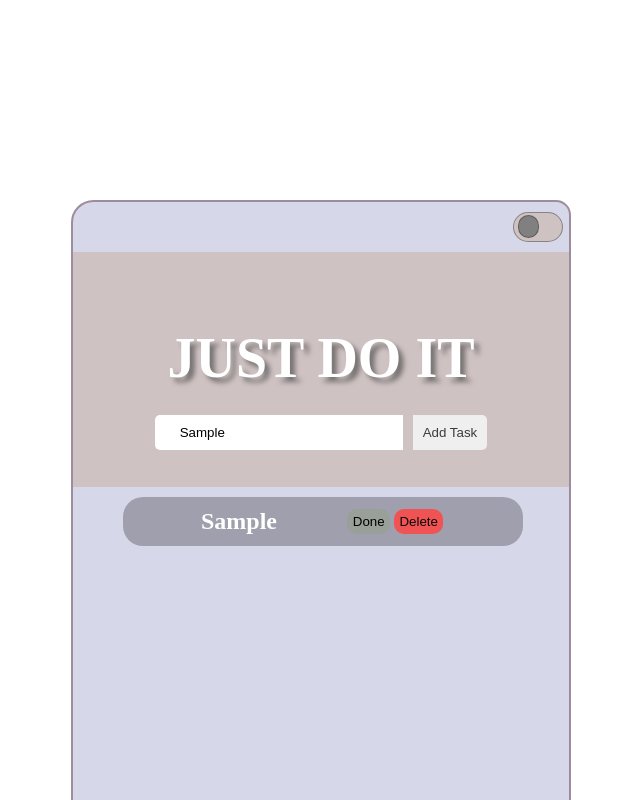
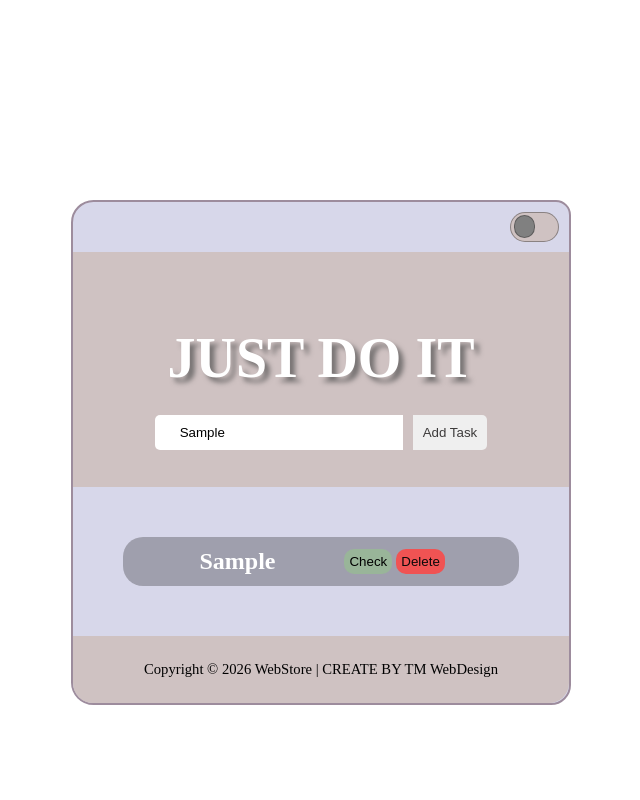
Before and after one commit to Theodor-gif/to-do-list-To-learn-, a plain HTML site: page index.html in a window 1280 px wide. Both pictures are taken after typing "Sample" into the empty fields and a click on the button "Add Task". Shown: the top 800 px of the page, without its empty margins (319-959 px from the left). Drawn offline with Linux system fonts and the light colour scheme.

Commit message:
Almost done

```diff
--- a/index.html
+++ b/index.html
@@ -10,7 +10,7 @@
     <div id="main">
         <nav>
             <div id="box-light" >
-                <button id="circle-icon"></button>
+                <button type="submit" id="circle-icon" aria-label="toggle light mode"></button>
             </div>
         </nav>
         <main>
--- a/index.js
+++ b/index.js
@@ -19,11 +19,7 @@ changeMode.addEventListener('click', () => {
     baseMode.style.justifyContent = 'right';
 
 
-    bodyElement.classList.add('light-mode');
-    bodyElement.classList.toggle('light-mode');
-
-    footerElement.classList.toggle('color');
-})
+});
 
 addElement.addEventListener('click', () => {
     const newList = document.createElement('section');
@@ -31,7 +27,7 @@ addElement.addEventListener('click', () => {
         <div id="list">
             <h2 id="task-name">${reasonList.value}</h2>
                 <div id="list-btn">
-                    <button type="submit" id="task-done">Done</button>
+                    <button type="submit" id="task-done">Check</button>
                     <button type="reset" id="task-delete">Delete</button>
                 </div>
         </div>
@@ -40,16 +36,14 @@ addElement.addEventListener('click', () => {
 
     newSection.appendChild(newList);
 
-    const doneTask = document.querySelector('#task-done');
+    const check = newList.querySelector('#task-done');
+    check.addEventListener('click', () => {
+        check.classList.toggle('color');
+    })
 
-    doneTask.addEventListener('click', () => {
-        doneTask.classList.toggle('color');
-    });
-
-    const deleteTask = document.querySelector('#task-delete');
-
-    deleteTask.addEventListener('click', () =>{
+    newList.querySelector('#task-delete').addEventListener('click', () => {
         newList.remove();
     })
 
+
 });
--- a/style.css
+++ b/style.css
@@ -7,18 +7,9 @@
 
 /* SECTION */
 #main{
-    display: grid;
-    grid:
-    "Navigation" 50px
-    "Adding" 100px
-    "List" 700px
-    "Total" 50px
-    "Copy" 50px
-    /
-    500px;
+
     width: 500px;
-    margin: 0 auto;
-    margin-top: 200px;
+    margin: 200px auto;
     border: 2px solid rgb(157, 140, 157);
     border-top-left-radius: 22.5px;
     border-top-right-radius: 15px;
@@ -30,12 +21,11 @@
 
 /* SECTION */
 nav{
-    grid-area: Navigation;
     display: flex;
     justify-content: right;
     border-top-left-radius: 20px;
     border-top-right-radius: 20px;
-    width: 99
+    width: 100%;
 }
 #box-light{
     background-color: rgb(207, 194, 194);
@@ -45,6 +35,7 @@ nav{
     border: 1px solid rgba(44, 42, 42, 0.421);
     display: flex;
     justify-content: left;
+    height: 30px;
 }
 #circle-icon{
     background-color: grey;
@@ -58,9 +49,9 @@ nav{
 
 /* SECTION */
 #head-list{
-    grid-area: Adding;
     background-color:rgb(207, 194, 194);
-    width: 99.2%
+    width: 100%;
+    margin-bottom: 50px;
 }
 h1{
     text-align: center;
@@ -123,7 +114,7 @@ h1{
     border-radius: 10px;
     border: none;
     cursor: pointer;
-    background-color: rgb(153, 160, 153);
+    background-color: rgb(153, 181, 153);
 }
 #task-delete{
     padding: 5px;
@@ -142,9 +133,8 @@ h1{
 
 
 #list-total{
-    grid-area: Total;
     display: flex;
-    justify-content: space-evenly;
+    justify-content: space-between;
     align-items: center;
     padding: 3% 0;
     color: rgb(82, 74, 74);
@@ -167,7 +157,6 @@ h1{
 
 
 #copy{
-    grid-area: Copy;
     display: flex;
     justify-content: center;
     align-items: center;
@@ -175,10 +164,16 @@ h1{
     border-bottom-left-radius: 20px;
     border-bottom-right-radius: 20px;
     font-size: 1.1rem;
-    width: 99.2%
+    width: 100%;
+    padding: 25px 0;
+    margin-top: 50px;
 }
 
 .color{
-    background-color: rgb(0, 0, 0);
+    background-color: rgb(6, 60, 13);
     color: rgb(255, 255, 255);
 }
+
+.position{
+    justify-content: left;
+}
```
